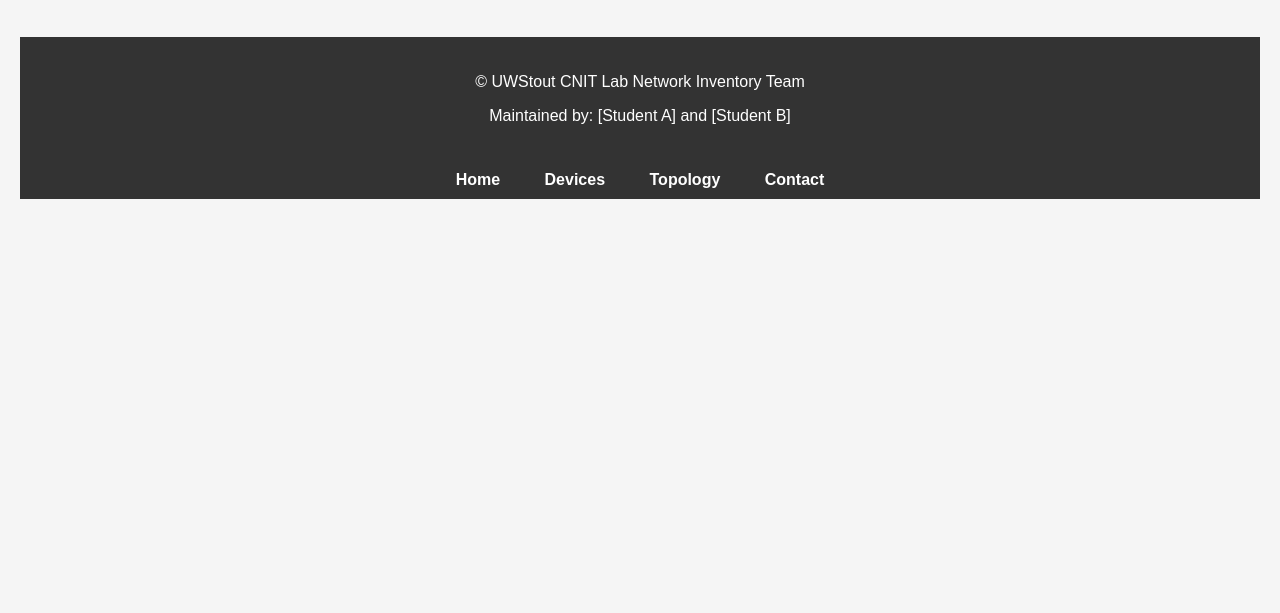
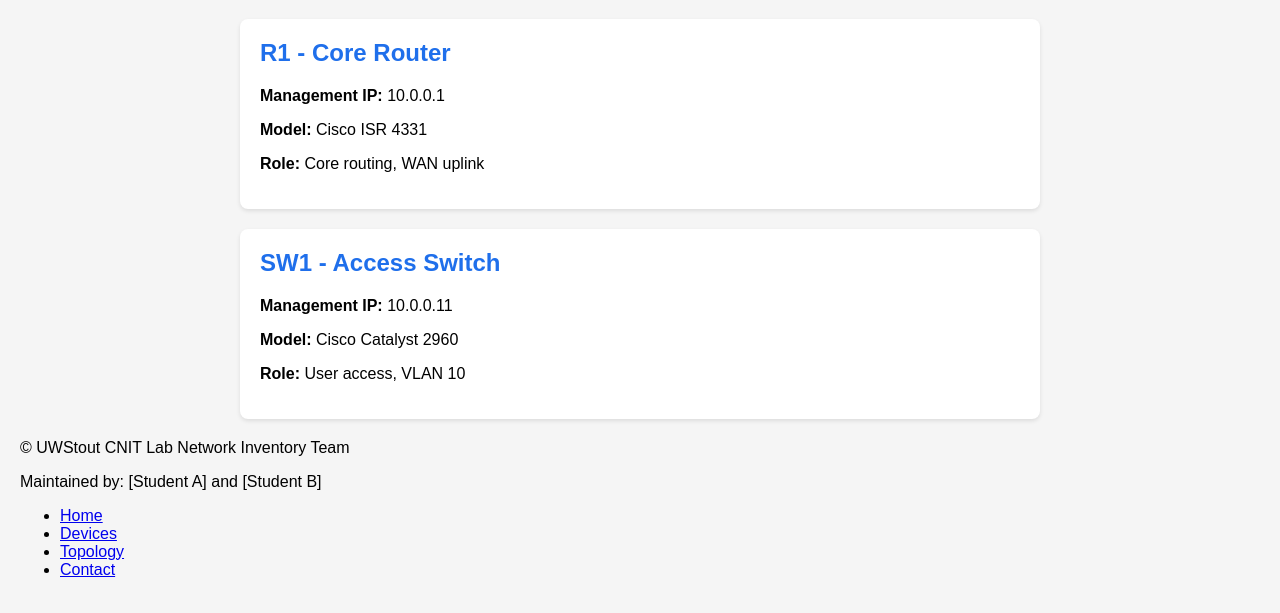
Before and after one commit to starthein/Collaborative-network-device-inventory-site, a plain HTML site: page index.html in a window 1280 px wide. Shown: the part 81-694 px from the top of the page. Drawn offline with Linux system fonts and the light colour scheme.

Commit message:
Feature/device cards (#2)
* Add device cards for network inventory

Added device cards for Core Router and Access Switch.

* Add styles for device card component

```diff
--- a/index.html
+++ b/index.html
@@ -7,7 +7,18 @@
 <body>
 <h1>UWStout CNIT Lab Network Inventory</h1>
 <div class="device-container">
-<!-- Device cards will be added here -->
+<div class="device-card">
+<h2>R1 - Core Router</h2>
+<p><strong>Management IP:</strong> 10.0.0.1</p>
+<p><strong>Model:</strong> Cisco ISR 4331</p>
+<p><strong>Role:</strong> Core routing, WAN uplink</p>
+</div>
+<div class="device-card">
+<h2>SW1 - Access Switch</h2>
+<p><strong>Management IP:</strong> 10.0.0.11</p>
+<p><strong>Model:</strong> Cisco Catalyst 2960</p>
+<p><strong>Role:</strong> User access, VLAN 10</p>
+</div>
 </div>
 <footer class="main-footer">
  <p>&copy; UWStout CNIT Lab Network Inventory Team</p>
--- a/styles.css
+++ b/styles.css
@@ -12,29 +12,14 @@ text-align: center;
 max-width: 800px;
 margin: 0 auto;
 }
-.main-nav {
-background-color: #333;
-padding: 10px 0;
+.device-card {
+background: white;
+padding: 20px;
+margin: 20px 0;
+border-radius: 8px;
+box-shadow: 0 2px 4px rgba(0,0,0,0.1);
 }
-.main-nav ul {
-list-style-type: none;
-margin: 0;
-padding: 0;
-text-align: center;
+.device-card h2 {
+color: #1f6feb;
+margin-top: 0;
 }
-.main-nav li {
-display: inline;
-margin: 0 20px;
-}
-.main-nav a {
-color: white;
-text-decoration: none;
-font-weight: bold;
-}
-.main-footer {
-background-color: #333;
-color: white;
-text-align: center;
-padding: 20px;
-margin-top: 40px;
-}
```
